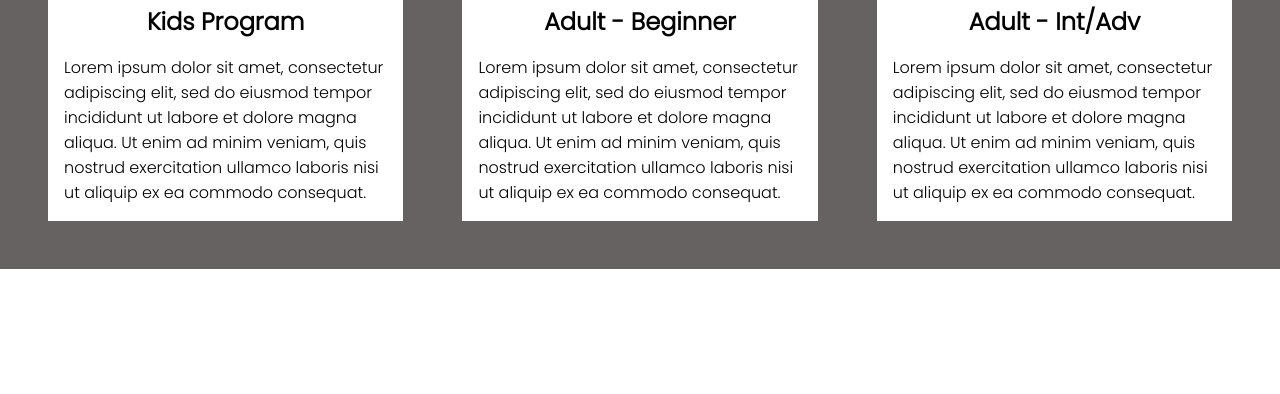
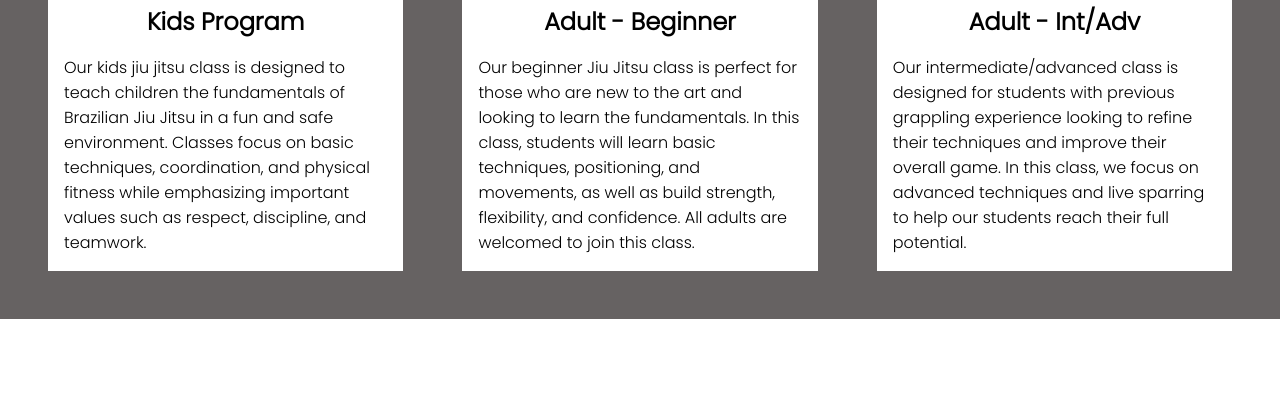
Before and after one commit to RemleyNick/imperialBJJ, a website: page index.html in a window 1280 px wide. Shown: the part 1972-2366 px from the top of the page. Drawn offline with Linux system fonts and the light colour scheme.

Commit message:
card descriptions

```diff
--- a/index.html
+++ b/index.html
@@ -82,12 +82,7 @@
                         </div>
                         <div class="details">
                             <p>
-                                Lorem ipsum dolor sit amet, consectetur
-                                adipiscing elit, sed do eiusmod tempor
-                                incididunt ut labore et dolore magna aliqua. Ut
-                                enim ad minim veniam, quis nostrud exercitation
-                                ullamco laboris nisi ut aliquip ex ea commodo
-                                consequat.
+                                Our kids jiu jitsu class is designed to teach children the fundamentals of Brazilian Jiu Jitsu in a fun and safe environment. Classes focus on basic techniques, coordination, and physical fitness while emphasizing important values such as respect, discipline, and teamwork.
                             </p>
                         </div>
                     </div>
@@ -102,12 +97,7 @@
                         </div>
                         <div class="details">
                             <p>
-                                Lorem ipsum dolor sit amet, consectetur
-                                adipiscing elit, sed do eiusmod tempor
-                                incididunt ut labore et dolore magna aliqua. Ut
-                                enim ad minim veniam, quis nostrud exercitation
-                                ullamco laboris nisi ut aliquip ex ea commodo
-                                consequat.
+                                Our beginner Jiu Jitsu class is perfect for those who are new to the art and looking to learn the fundamentals. In this class, students will learn basic techniques, positioning, and movements, as well as build strength, flexibility, and confidence. All adults are welcomed to join this class.
                             </p>
                         </div>
                     </div>
@@ -122,12 +112,7 @@
                         </div>
                         <div class="details">
                             <p>
-                                Lorem ipsum dolor sit amet, consectetur
-                                adipiscing elit, sed do eiusmod tempor
-                                incididunt ut labore et dolore magna aliqua. Ut
-                                enim ad minim veniam, quis nostrud exercitation
-                                ullamco laboris nisi ut aliquip ex ea commodo
-                                consequat.
+                                Our intermediate/advanced class is designed for students with previous grappling experience looking to refine their techniques and improve their overall game. In this class, we focus on advanced techniques and live sparring to help our students reach their full potential.
                             </p>
                         </div>
                     </div>
```
